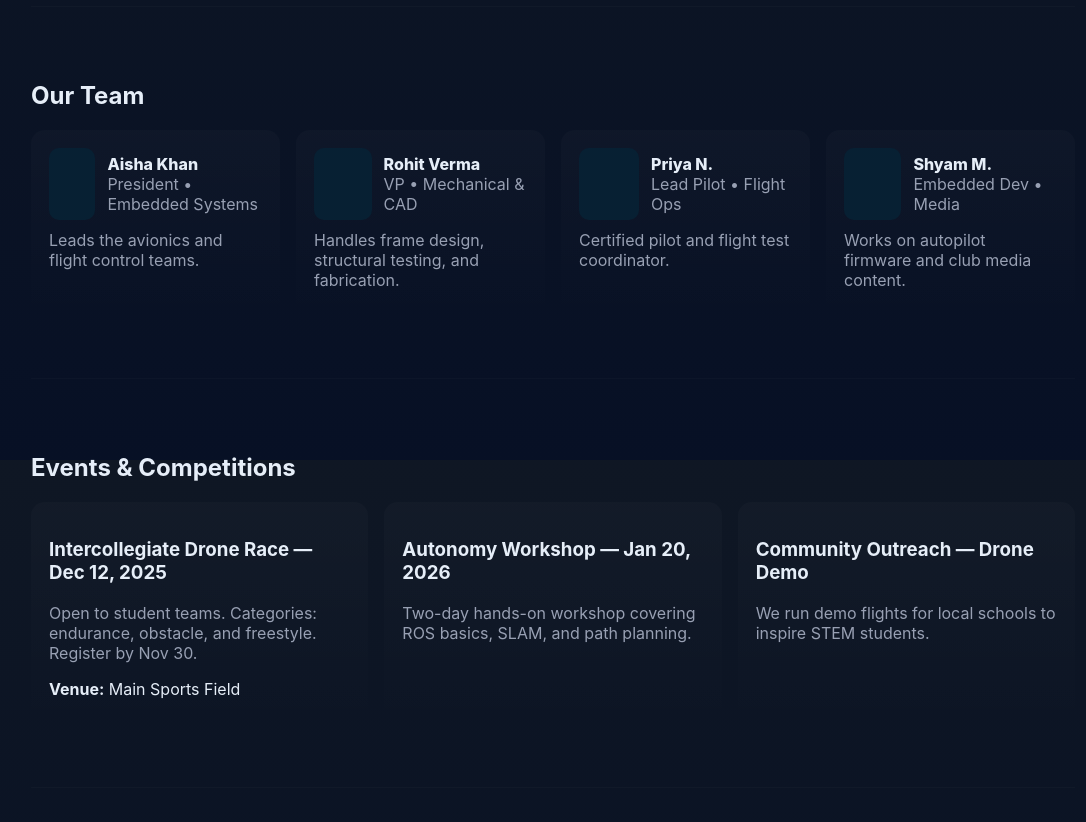
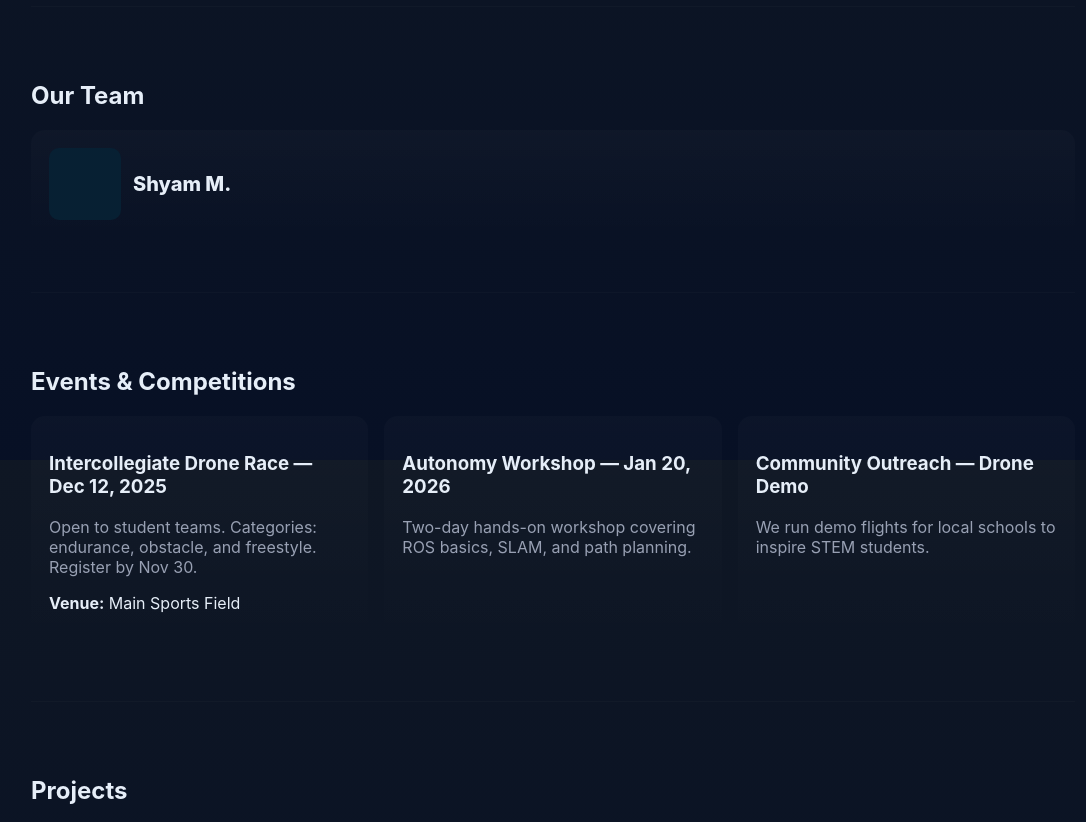
Before and after one commit to Shyammani5555/Aerodrone_website, a plain HTML site: page index.html in a window 1280 px wide. Shown: the part 1140-1962 px from the top of the page, without its empty margins (87-1173 px from the left). Drawn offline with Linux system fonts and the light colour scheme.

Commit message:
Update index.html

```diff
--- a/index.html
+++ b/index.html
@@ -192,53 +192,19 @@ Replace placeholder images and text where indicated.
 
 <section id="team">
   <h2>Our Team</h2>
+
   <div class="cards">
-          <!-- Replace with real members -->
     <div class="card">
       <div style="display:flex;gap:12px;align-items:center">
         <div class="avatar"></div>
         <div>
-                <div style="font-weight:800">Aisha Khan</div>
-                <div class="muted">President • Embedded Systems</div>
+          <div style="font-weight:800;font-size:20px">Shyam M.</div>
         </div>
       </div>
-            <p class="muted" style="margin-top:10px">Leads the avionics and flight control teams.</p>
-          </div>
-
-          <div class="card">
-            <div style="display:flex;gap:12px;align-items:center">
-              <div class="avatar"></div>
-              <div>
-                <div style="font-weight:800">Rohit Verma</div>
-                <div class="muted">VP • Mechanical & CAD</div>
-              </div>
-            </div>
-            <p class="muted" style="margin-top:10px">Handles frame design, structural testing, and fabrication.</p>
-          </div>
-
-          <div class="card">
-            <div style="display:flex;gap:12px;align-items:center">
-              <div class="avatar"></div>
-              <div>
-                <div style="font-weight:800">Priya N.</div>
-                <div class="muted">Lead Pilot • Flight Ops</div>
-              </div>
-            </div>
-            <p class="muted" style="margin-top:10px">Certified pilot and flight test coordinator.</p>
-          </div>
-
-          <div class="card">
-            <div style="display:flex;gap:12px;align-items:center">
-              <div class="avatar"></div>
-              <div>
-                <div style="font-weight:800">Shyam M.</div>
-                <div class="muted">Embedded Dev • Media</div>
-              </div>
-            </div>
-            <p class="muted" style="margin-top:10px">Works on autopilot firmware and club media content.</p>
     </div>
   </div>
 </section>
+
 
       <section id="events">
         <h2>Events & Competitions</h2>
```
Lines whose indentation alone changed are shown as unchanged.
